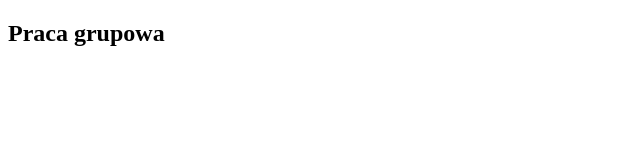
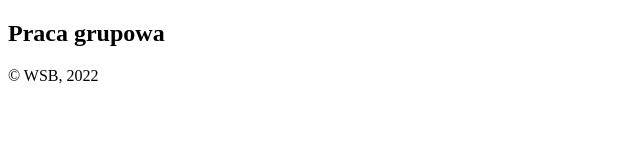
Before and after one commit to ThisIsAHeresy/PracaGrupowaSystemKontroli, a plain HTML site: page index.html in a window 1280 px wide. Shown: the whole page, without its empty margins (0-640 px from the left). Drawn offline with Linux system fonts and the light colour scheme.

Commit message:
dodaj stopke

```diff
--- a/index.html
+++ b/index.html
@@ -7,5 +7,7 @@
 	</head>
 	<body>
 		<h2>Praca grupowa</h2>
+
+		<footer class="footer">&copy; WSB, 2022</footer>
 	</body>
 </html>
```
